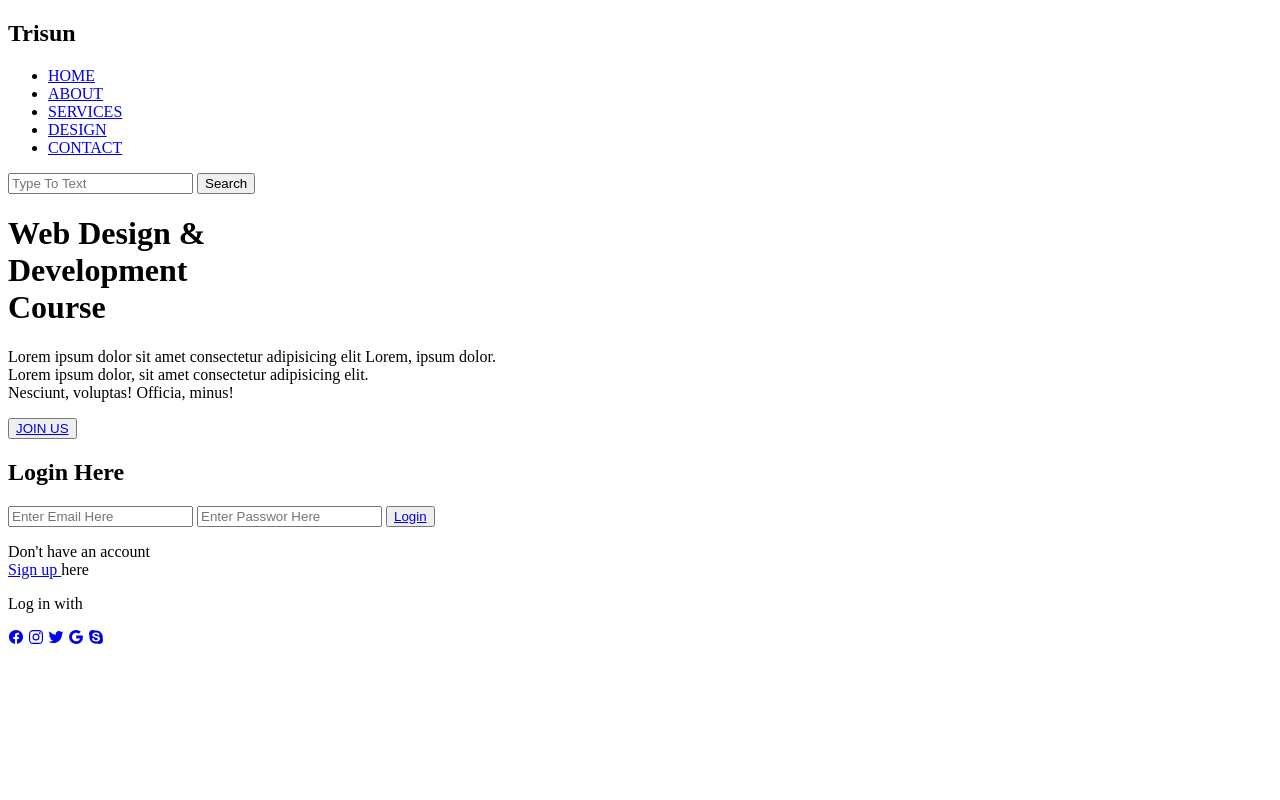
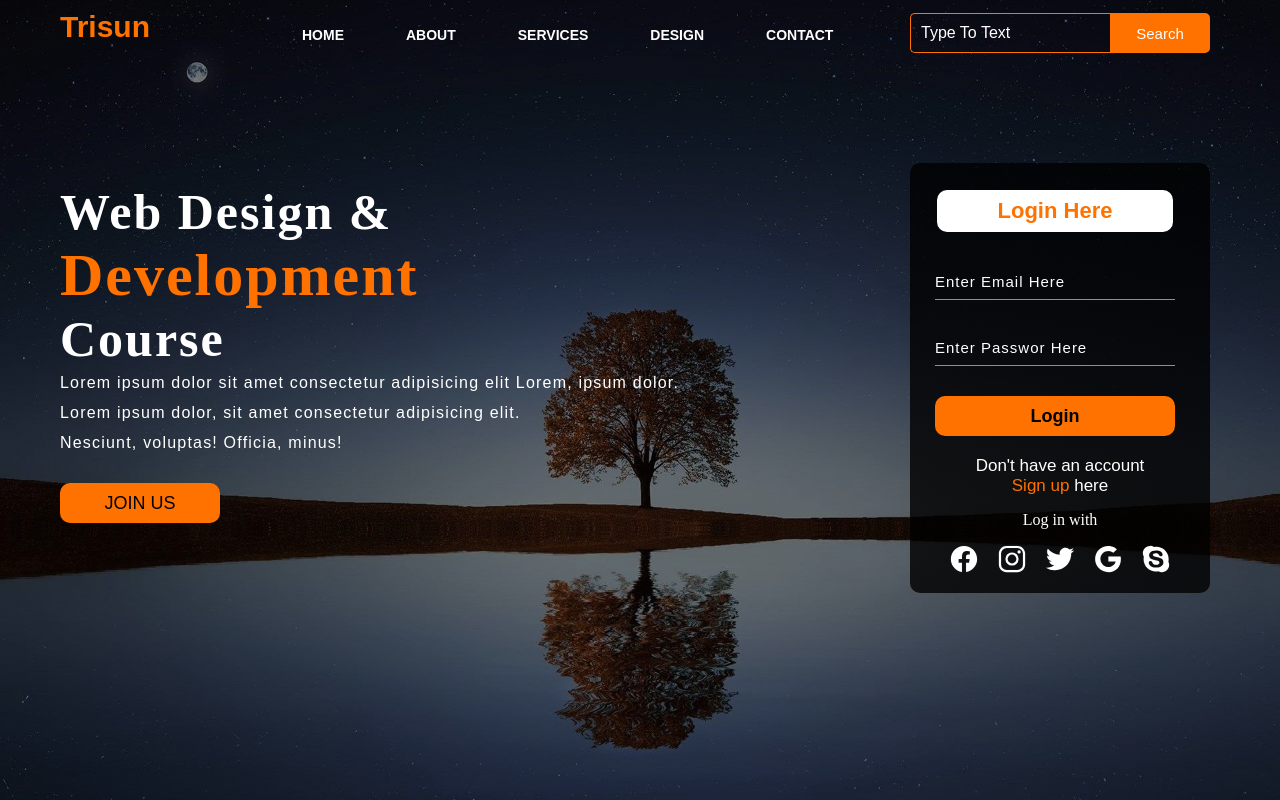
Before and after one commit to GEETHIKAGONDI/trisun, a plain HTML site: page index.html in a window 1280 px wide. Drawn offline with nearby package versions, Linux system fonts and the light colour scheme.

Commit message:
Update index.html

```diff
--- a/index.html
+++ b/index.html
@@ -2,7 +2,7 @@
 <html lang="en">
 <head>
    <title>Web Design</title>
-   <link rel="stylesheet" href="Web Design styles.css">
+   <link rel="stylesheet" href="styles.css">
 </head>
 <body>
    <div class="main">
```
